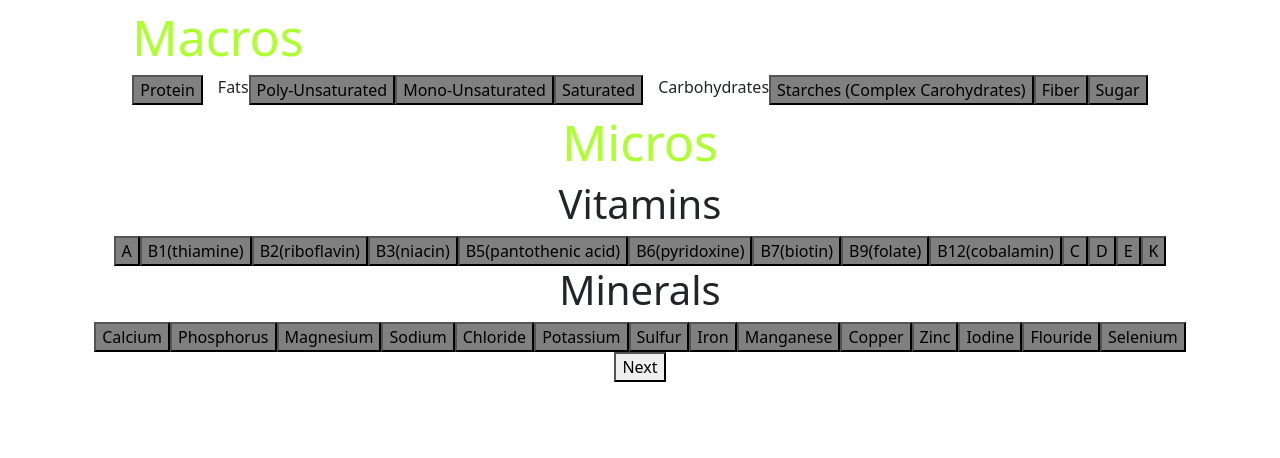
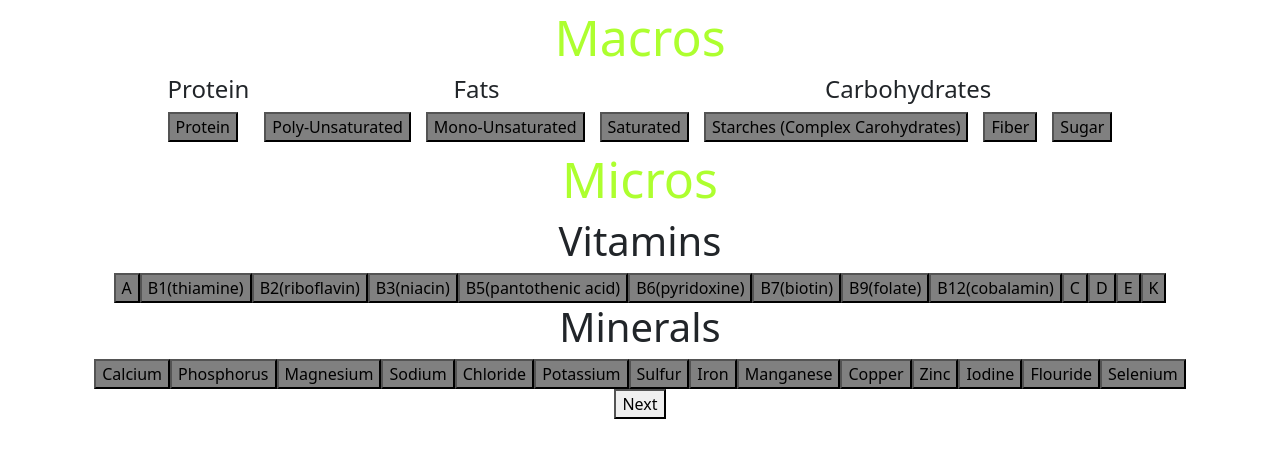
Before and after one commit to myuksel123/NutriNawlij, a React (Create React App) app in the folder client/: page /questions in a window 1280 px wide. Shown: the top 458 px of the page. Built offline with nearby package versions, Linux system fonts and the light colour scheme.

Commit message:
Some more styling done

```diff
--- a/client/src/App.css
+++ b/client/src/App.css
@@ -46,4 +46,14 @@
 }
 .macro{
   display: flex;
+  flex-direction: column;
 }
+#macros{
+  display: flex;
+  flex-direction: column;
+  text-align: center;
+}
+.buttons{
+  display: flex;
+  gap: 15px;
+}
--- a/client/src/pages/Questions.jsx
+++ b/client/src/pages/Questions.jsx
@@ -111,6 +111,8 @@ function App(){
     <div class = "header">Macros</div>
     <div class = "options">
         <div class = "macro">
+          <h4>Protein</h4>
+          <div class = "buttons">
         <button onClick={() => {
         const bool = !Protein;
         setProtein(bool);
@@ -118,9 +120,11 @@ function App(){
         }}
          style={{ backgroundColor: ProteinColor }}>Protein</button>
         </div>
+          </div>
 
         <div class = "macro">
-            Fats
+            <h4>Fats</h4>
+          <div class = "buttons">
             <button onClick={() => {
         const bool = !PolyUnsaturated;
         setPolyUnsaturated(bool);
@@ -142,12 +146,13 @@ function App(){
         }}
          style={{ backgroundColor: SaturatedColor }}>Saturated</button>
 
-
+        </div>
         </div>
 
 
         <div class = "macro">
-            Carbohydrates
+          <h4>Carbohydrates</h4>
+          <div class = "buttons">
 
            <button onClick={() => {
         const bool = !Starch;
@@ -156,7 +161,6 @@ function App(){
         }}
          style={{ backgroundColor: StarchColor}}>Starches
          (Complex Carohydrates)</button>
-
 
 <button onClick={() => {
         const bool = !Fiber;
@@ -171,7 +175,7 @@ function App(){
           bool ? setSugarColor("red")  : setSugarColor("gray");
         }}
          style={{ backgroundColor: SugarColor }}>Sugar</button>
-
+</div>
         </div>
 
     </div>
```
